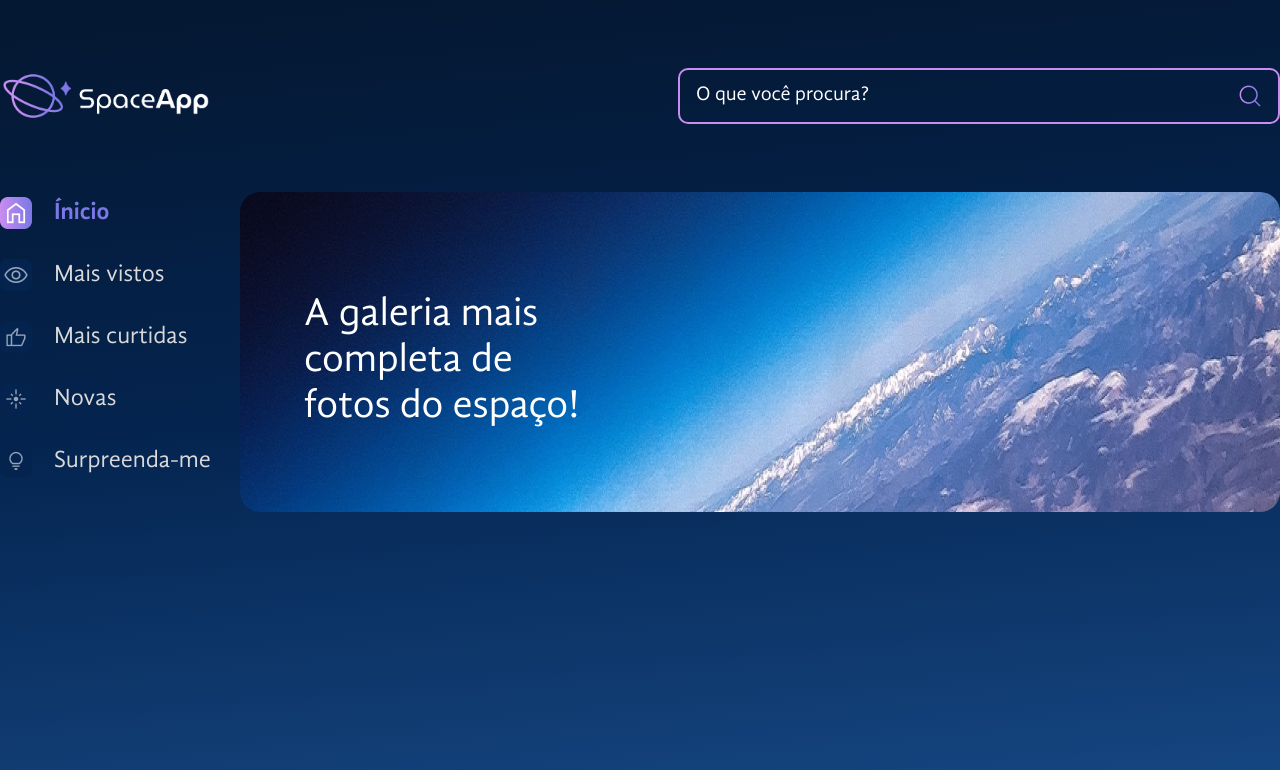
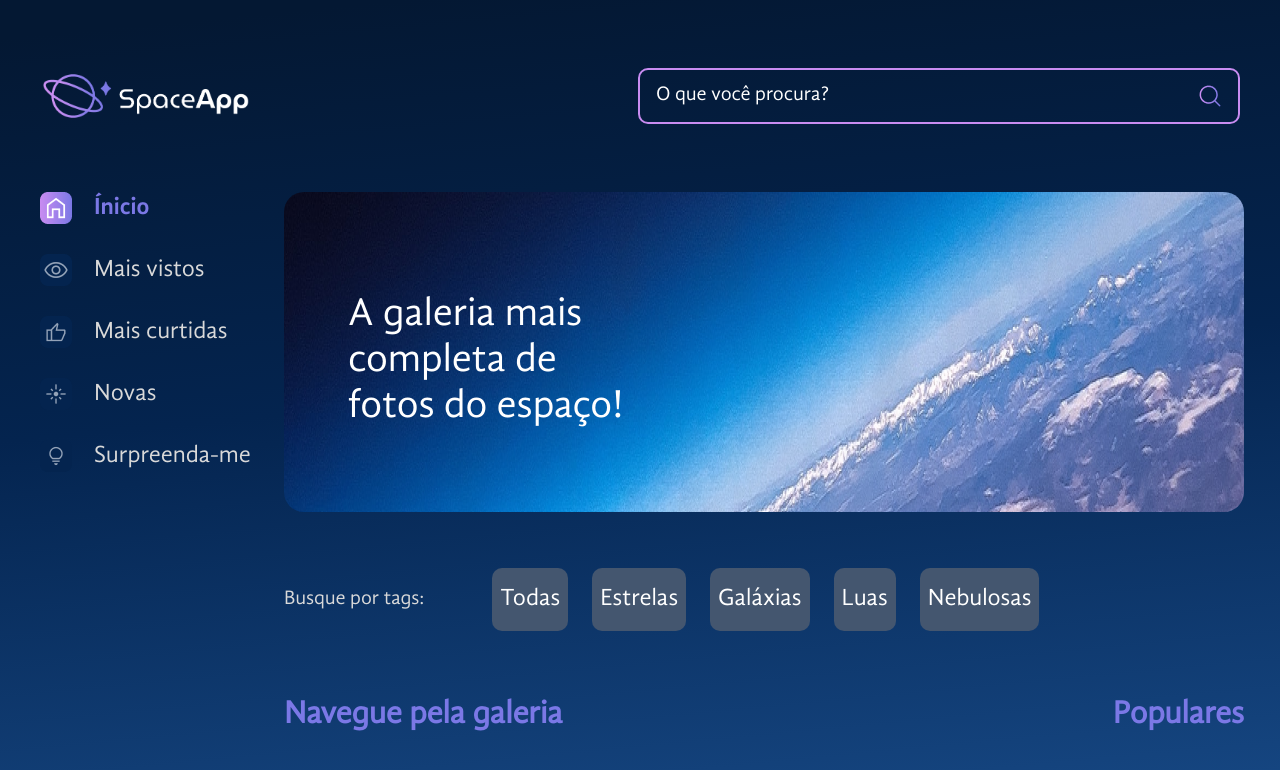
Before and after one commit to natcurti/alura-space-app, a React (Vite) app: page / in a window 1280 px wide. Shown: the top 770 px of the page. Built offline with nearby package versions, Linux system fonts and the light colour scheme.

Commit message:
Structure page's base layout

```diff
--- a/src/App.jsx
+++ b/src/App.jsx
@@ -1,7 +1,9 @@
 import { styled } from "styled-components";
 import GlobalStyle from "./components/GlobalStyles"
 import Header from "./components/Header";
-import Container from "./components/Container";
+import Banner from "./components/Banner";
+import AsideMenu from "./components/AsideMenu";
+import Gallery from "./components/Gallery";
 
 const BackgroundGradient = styled.div`
   background: linear-gradient(174.61deg, #041833 4.16%, #04244F 48%, #154580 96.76%);
@@ -9,13 +11,39 @@ const BackgroundGradient = styled.div`
   min-height: 100vh;
 `
 
+const AppContainer = styled.div`
+  width: 1200px;
+  margin: 0 auto;
+  max-width: 100%;
+`
+
+const MainContainer = styled.div`
+  display: flex;
+  align-items: flex-start;
+  gap: 2rem;
+`
+
+const GalleryContent = styled.section`
+  display: flex;
+  flex-direction: column;
+  flex-grow: 1;
+`
+
 function App() {
   return (
     <>
       <BackgroundGradient>
         <GlobalStyle/>
-        <Header/>
-        <Container/>
+        <AppContainer>
+          <Header/>
+          <MainContainer>
+            <AsideMenu/>
+            <GalleryContent>
+              <Banner/>
+              <Gallery/>
+            </GalleryContent>
+          </MainContainer>
+        </AppContainer>
       </BackgroundGradient>
     </>
   )
--- a/src/components/Banner/index.jsx
+++ b/src/components/Banner/index.jsx
@@ -3,7 +3,7 @@ import styled from "styled-components";
 
 const BannerStyled = styled.div`
     overflow: hidden;
-    width: 65rem;
+    width: 60rem;
     height: 20rem;
     border-radius: 1.25rem;
     position: relative;
--- a/src/components/Container/index.jsx
+++ /dev/null
@@ -1,20 +0,0 @@
-import styled from "styled-components";
-import Banner from "../Banner";
-import AsideMenu from "../AsideMenu"
-
-const ContainerStyled = styled.div`
-    display: flex;
-    justify-content: space-between;
-    align-items: center;
-`
-
-const Container = () => {
-    return (
-        <ContainerStyled>
-            <AsideMenu/>
-            <Banner/>
-        </ContainerStyled>
-    )
-}
-
-export default Container;
--- /dev/null
+++ b/src/components/Gallery/Tags/index.jsx
@@ -0,0 +1,36 @@
+import tags from './tags.json';
+import styled from 'styled-components';
+
+const TagsContainer = styled.div`
+    margin: 3.5rem 0 2.45rem 0;
+    display: flex;
+`
+
+const TagsTitle = styled.p`
+    width: 13rem;
+    color: #D9D9D9;
+    font-size: 1.25rem;
+`
+
+const TagButton = styled.button`
+    background-color: #44566F;
+    color: white;
+    border-radius: 0.625rem;
+    margin-right: 1.5rem;
+    font-size: 1.5rem;
+    border: 2px solid ${props => props.$isActive ? '#7B78E5' : 'transparent'};
+    &:hover {
+      border-color: #C98CF1;
+      cursor: pointer;
+    }
+`
+const Tags = ({isActive = false}) => {
+    return (
+        <TagsContainer>
+            <TagsTitle>Busque por tags:</TagsTitle>
+            {tags.map(tag => <TagButton key={tag.id} $isActive={isActive}>{tag.title}</TagButton>)}
+        </TagsContainer>
+    )
+}
+
+export default Tags
--- /dev/null
+++ b/src/components/Gallery/Tags/tags.json
@@ -0,0 +1,22 @@
+[
+    {
+        "id": 0,
+        "title": "Todas"
+    },
+    {
+        "id": 1,
+        "title": "Estrelas"
+    },
+    {
+        "id": 2,
+        "title": "Galáxias"
+    },
+    {
+        "id": 3,
+        "title": "Luas"
+    },
+    {
+        "id": 4,
+        "title": "Nebulosas"
+    }
+]
--- /dev/null
+++ b/src/components/Gallery/index.jsx
@@ -0,0 +1,35 @@
+import Title from "../Title"
+import Tags from "../Gallery/Tags";
+import styled from "styled-components";
+
+const GalleryContainer = styled.div`
+    display: flex;
+`
+const SectionPictures = styled.section`
+    flex-grow: 1;
+`
+
+const SectionPopular = styled.section`
+
+`
+
+
+const Gallery = () => {
+    return (
+        <>
+        <Tags/>
+        <GalleryContainer>
+            <SectionPictures>
+                <Title title="Navegue pela galeria"/>
+            </SectionPictures>
+            <SectionPopular>
+                <Title title="Populares"/>
+            </SectionPopular>
+        </GalleryContainer>
+
+        </>
+
+    )
+}
+
+export default Gallery;
--- /dev/null
+++ b/src/components/Title/index.jsx
@@ -0,0 +1,15 @@
+import styled from "styled-components";
+
+const TitleStyled = styled.h2`
+    color: #7B78E6;
+    font-size: 32px;
+    text-align: ${ props => props.$alinhamento ? props.$alinhamento : 'left' };
+`
+
+const Title = ({title}) => {
+    return (
+        <TitleStyled>{title}</TitleStyled>
+    )
+}
+
+export default Title;
```
